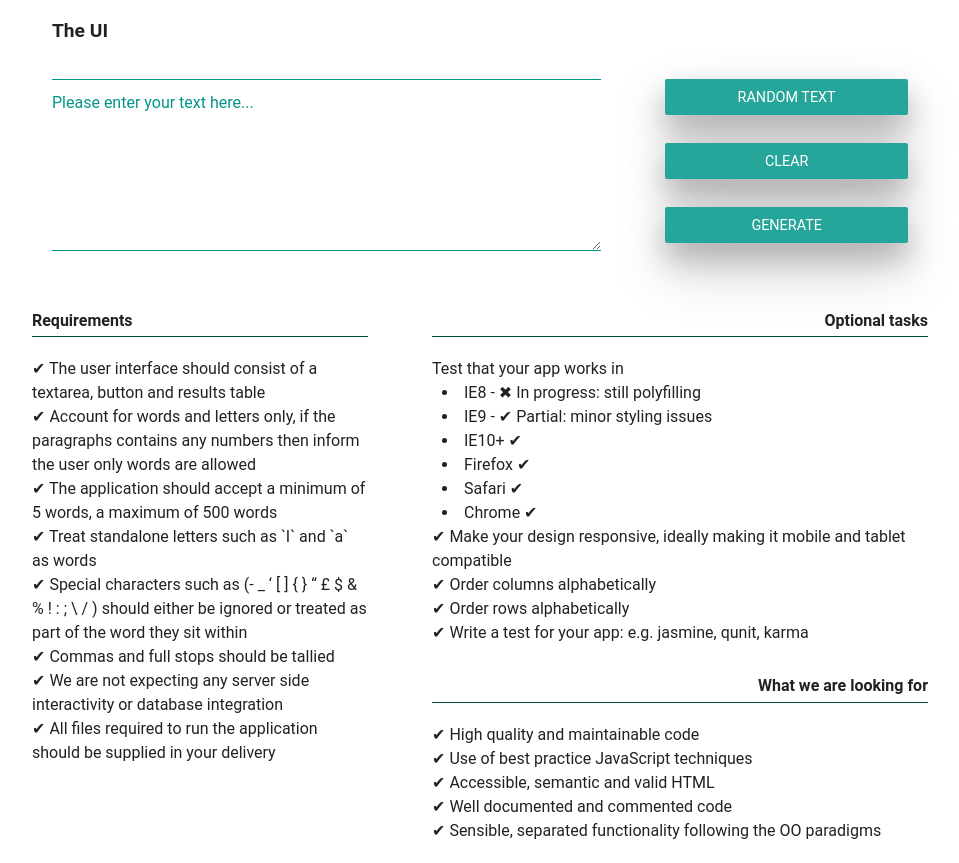
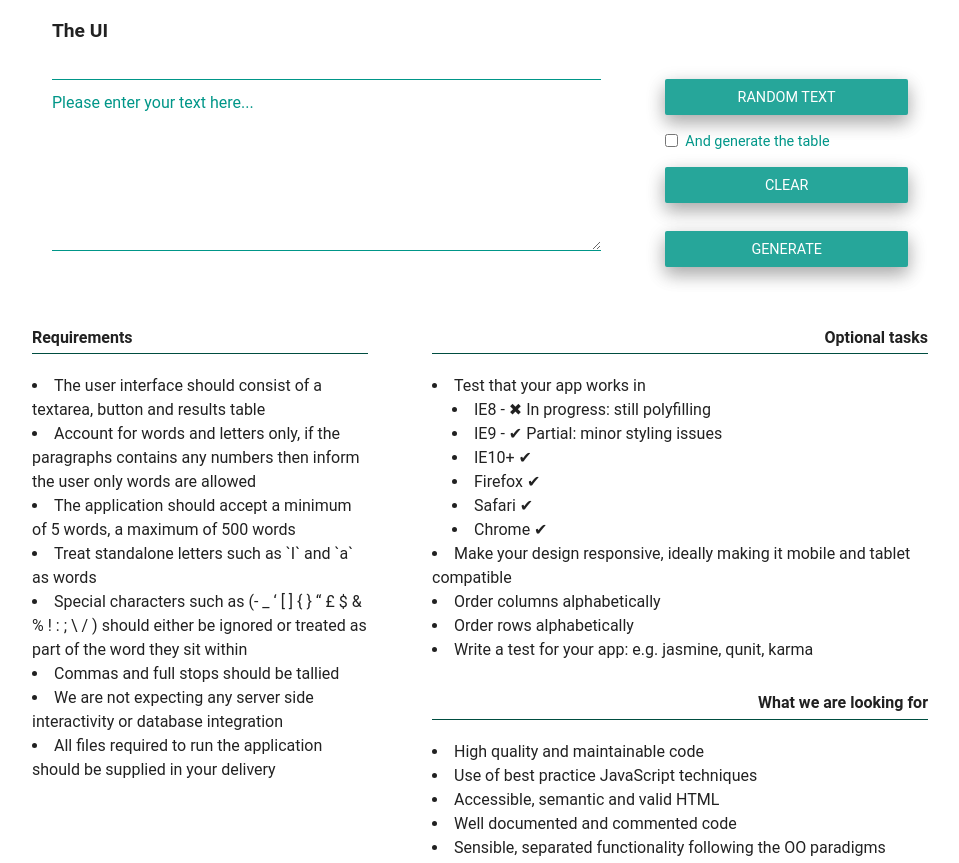
Before and after one commit to iller7/bt-app, a website: page app/index.html in a window 1280 px wide. Shown: the part 456-1319 px from the top of the page, without its empty margins (160-1119 px from the left). Drawn offline with nearby package versions, Linux system fonts and the light colour scheme; files that its build step writes are made by us from their sources.

Commit message:
checkbox to control table generation

```diff
--- a/app/index.html
+++ b/app/index.html
@@ -62,6 +62,8 @@
 				</div>
 				<div class="col m4 s12 input-field">
 					<button id="populate">Random Text</button>
+					<input id="bothOperations" class="bothOps" type="checkbox" />
+					<label for="bothOperations">And generate the table</label>
 					<button id="reset">Clear</button>
 					<button id="generate">Generate</button>
 				</div>
@@ -83,14 +85,14 @@
 			<div class="col s12 m5">
 				<h5>Requirements</h5>
 				<ul>
-					<li>&#10004; The user interface should consist of a textarea, button and results table</li>
-					<li>&#10004; Account for words and letters only, if the paragraphs contains any numbers then inform the user only words are allowed</li>
-					<li>&#10004; The application should accept a minimum of 5 words, a maximum of 500 words</li>
-					<li>&#10004; Treat standalone letters such as `I` and `a` as words</li>
-					<li>&#10004; Special characters such as (- _ ‘ [ ] { } “ £ $ &amp; % ! : ; \ / ) should either be ignored or treated as part of the word they sit within</li>
-					<li>&#10004; Commas and full stops should be tallied</li>
-					<li>&#10004; We are not expecting any server side interactivity or database integration</li>
-					<li>&#10004; All files required to run the application should be supplied in your delivery</li>
+					<li>The user interface should consist of a textarea, button and results table</li>
+					<li>Account for words and letters only, if the paragraphs contains any numbers then inform the user only words are allowed</li>
+					<li>The application should accept a minimum of 5 words, a maximum of 500 words</li>
+					<li>Treat standalone letters such as `I` and `a` as words</li>
+					<li>Special characters such as (- _ ‘ [ ] { } “ £ $ &amp; % ! : ; \ / ) should either be ignored or treated as part of the word they sit within</li>
+					<li>Commas and full stops should be tallied</li>
+					<li>We are not expecting any server side interactivity or database integration</li>
+					<li>All files required to run the application should be supplied in your delivery</li>
 				</ul>
 			</div>
 			<div class="col s12 m7 right-align">
@@ -106,18 +108,18 @@
 							<li>Chrome &#10004;</li>
 						</ul>
 					</li>
-					<li>&#10004; Make your design responsive, ideally making it mobile and tablet compatible</li>
-					<li>&#10004; Order columns alphabetically</li>
-					<li>&#10004; Order rows alphabetically</li>
-					<li>&#10004; Write a test for your app: e.g. jasmine, qunit, karma</li>
+					<li>Make your design responsive, ideally making it mobile and tablet compatible</li>
+					<li>Order columns alphabetically</li>
+					<li>Order rows alphabetically</li>
+					<li>Write a test for your app: e.g. jasmine, qunit, karma</li>
 				</ul>
 				<h5>What we are looking for </h5>
 				<ul class="left-align">
-					<li>&#10004; High quality and maintainable code </li>
-					<li>&#10004; Use of best practice JavaScript techniques </li>
-					<li>&#10004; Accessible, semantic and valid HTML</li>
-					<li>&#10004; Well documented and commented code</li>
-					<li>&#10004; Sensible, separated functionality following the OO paradigms</li>
+					<li>High quality and maintainable code </li>
+					<li>Use of best practice JavaScript techniques </li>
+					<li>Accessible, semantic and valid HTML</li>
+					<li>Well documented and commented code</li>
+					<li>Sensible, separated functionality following the OO paradigms</li>
 				</ul>
 			</div>
 		</div>
@@ -153,7 +155,6 @@
 	<script src="scripts/polyfill/classList.min.js"></script>
 	<script src="scripts/randomText.js"></script>
 	<script src="scripts/main.js"></script>
-	<script src="scripts/tableTools.js"></script>
 	<!-- endbuild -->
 </body>
 
--- a/app/scripts/main.js
+++ b/app/scripts/main.js
@@ -4,6 +4,7 @@ var btApp = (function () {
   const thePopulateButton = document.getElementById('populate');
   const theResetButton = document.getElementById('reset');
   const theGenerateButton = document.getElementById('generate');
+  const theCheckedState = document.getElementById('bothOperations');
 
   var init = function () {
 
@@ -13,7 +14,7 @@ var btApp = (function () {
         e.preventDefault();
         populateRandomText(e);
         resizer(e);
-        customValidator();
+        theCheckedState.checked ? customValidator() : null;
       });
 
       addMultipleEventListener(theTextArea, 'blur, click, touchstart, focus, change, keyup, paste', function (e) {
@@ -262,7 +263,7 @@ var btApp = (function () {
 
     let tableHtml = populateTable(maxNumberOfRows, numberOfColumns, letterCountObj, wordCountObj);
     document.getElementById('testResults').classList.remove('hide');
-    labelReporter('Table built successfully! Please feel free to modify the text and select "Generate"', false, 'valid');
+    labelReporter('Table generatated!', false, 'valid');
   };
 
   // Resize the textarea to handle the content within
--- a/app/styles/components/_global.scss
+++ b/app/styles/components/_global.scss
@@ -54,10 +54,9 @@ ul {
 
 .tasks {
   li {
-      list-style-type: none;
       li {
         list-style-type: disc;
-        margin-left: 10px;
+        margin-left: 20px;
       }
     }
 }
@@ -197,9 +196,35 @@ textarea {
   }
 }
 
+
+// Checkbox
+input[type="checkbox"] {
+  &.bothOps {
+    position: relative;
+    top: -13px;
+    // Text Label Style
+    + label {
+      position: relative;
+      cursor: pointer;
+      display: inline-block;
+      font-size: 0.9rem;
+      top: -14px;
+      left: 3px;
+      width: 85%;
+
+      -webkit-user-select: none; /* webkit (safari, chrome) browsers */
+      -moz-user-select: none; /* mozilla browsers */
+      -khtml-user-select: none; /* webkit (konqueror) browsers */
+      -ms-user-select: none; /* IE10+ */
+      user-select: none;
+    }
+  }
+}
+
+
 // Button
 button {
-  @extend .z-depth-4;
+  @extend .z-depth-2;
   border: $button-border;
   border-radius: $button-radius;
   display: inline-block;
```
Also changed, not shown: dist/index.html, dist/scripts/main.js, dist/styles/main.css.
